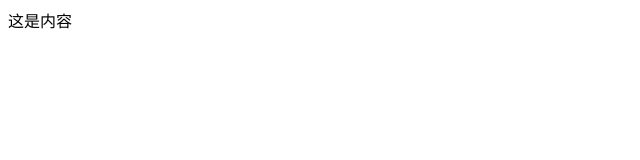
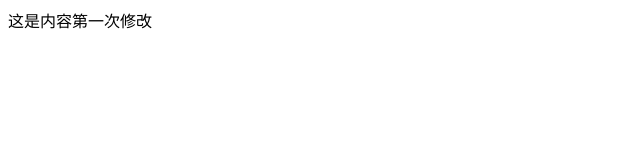
Before and after one commit to zlm3975/blog, a plain HTML site: page index.html in a window 1280 px wide. Shown: the whole page, without its empty margins (0-640 px from the left). Drawn offline with Linux system fonts and the light colour scheme.

Commit message:
Update index.html

```diff
--- a/index.html
+++ b/index.html
@@ -2,6 +2,6 @@
 <html>
  <title>第一个页面</title>
  <body>
-  这是内容
+  这是内容第一次修改
  </body>
 </html>
```
